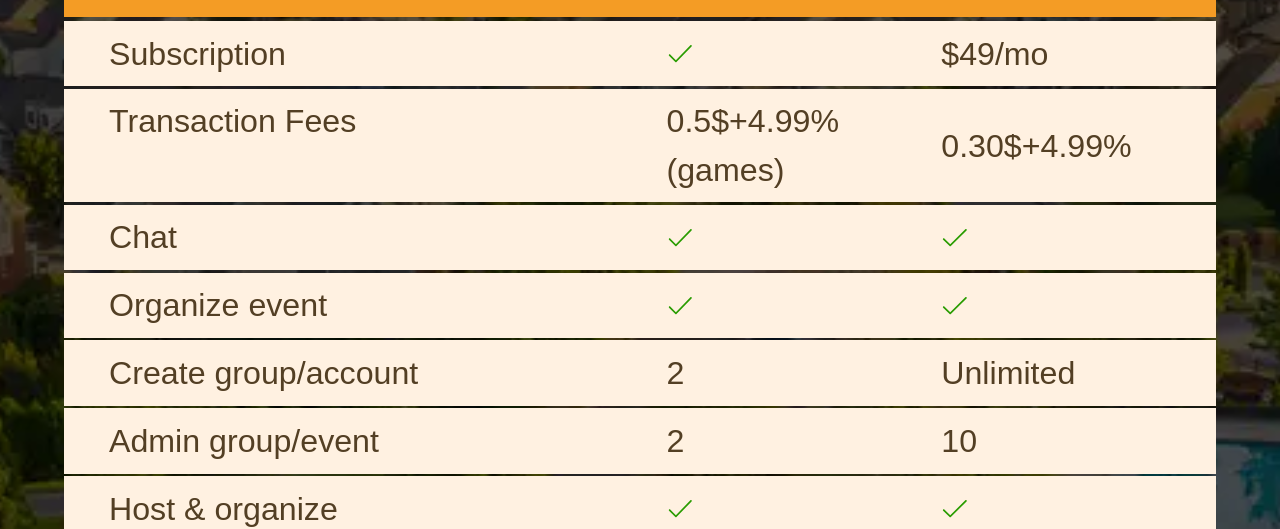
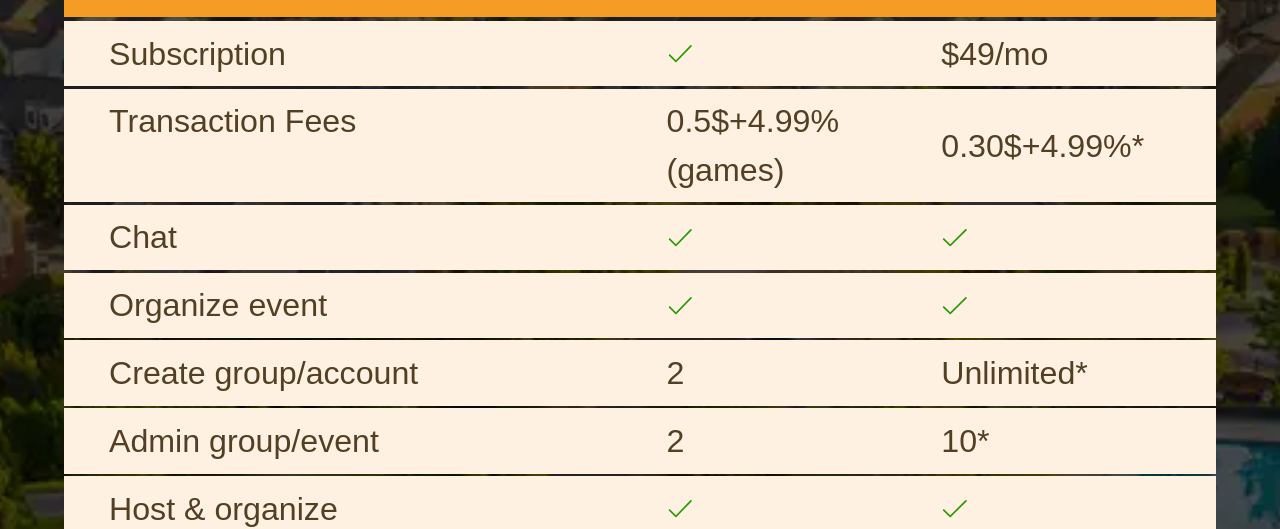
Before and after one commit to redfedted/PlanexaWebsite, a React (Vite) app: page / in a window 1280 px wide. Shown: the part 5160-5689 px from the top of the page. Built offline with nearby package versions, Linux system fonts and the light colour scheme; a web font is replaced by a local one.

Commit message:
Update AppFeatures.jsx

```diff
--- a/src/components/AppFeatures.jsx
+++ b/src/components/AppFeatures.jsx
@@ -9,12 +9,12 @@ function AppFeatures() {
     {
       feature: "Transaction Fees",
       basic: "0.5$+4.99% (games)",
-      premium: "0.30$+4.99%",
+      premium: "0.30$+4.99%*",
     },
     { feature: "Chat", basic: "yes", premium: "yes" },
     { feature: "Organize event", basic: "yes", premium: "yes" },
-    { feature: "Create group/account", basic: "2", premium: "Unlimited" },
-    { feature: "Admin group/event", basic: "2", premium: "10" },
+    { feature: "Create group/account", basic: "2", premium: "Unlimited*" },
+    { feature: "Admin group/event", basic: "2", premium: "10*" },
     { feature: "Host & organize", basic: "yes", premium: "yes" },
     { feature: "Share events (URL)", basic: "yes", premium: "yes" },
     { feature: "QR code confirmation", basic: "yes", premium: "yes" },
@@ -25,7 +25,7 @@ function AppFeatures() {
     { feature: "Attendance log for events", basic: "yes", premium: "yes" },
     { feature: "Scan for attendance (admin)", basic: "yes", premium: "yes" },
     { feature: "Spot attendance (admin)", basic: "yes", premium: "yes" },
-    { feature: "Fast payout", basic: "no", premium: "0.99$" },
+    { feature: "Fast payout", basic: "no", premium: "0.99$*" },
     { feature: "Discount Coupons", basic: "no", premium: "yes" },
     { feature: "Participant waitlist", basic: "no", premium: "yes" },
     { feature: "Sponsor Promotion", basic: "no", premium: "yes" },
```
